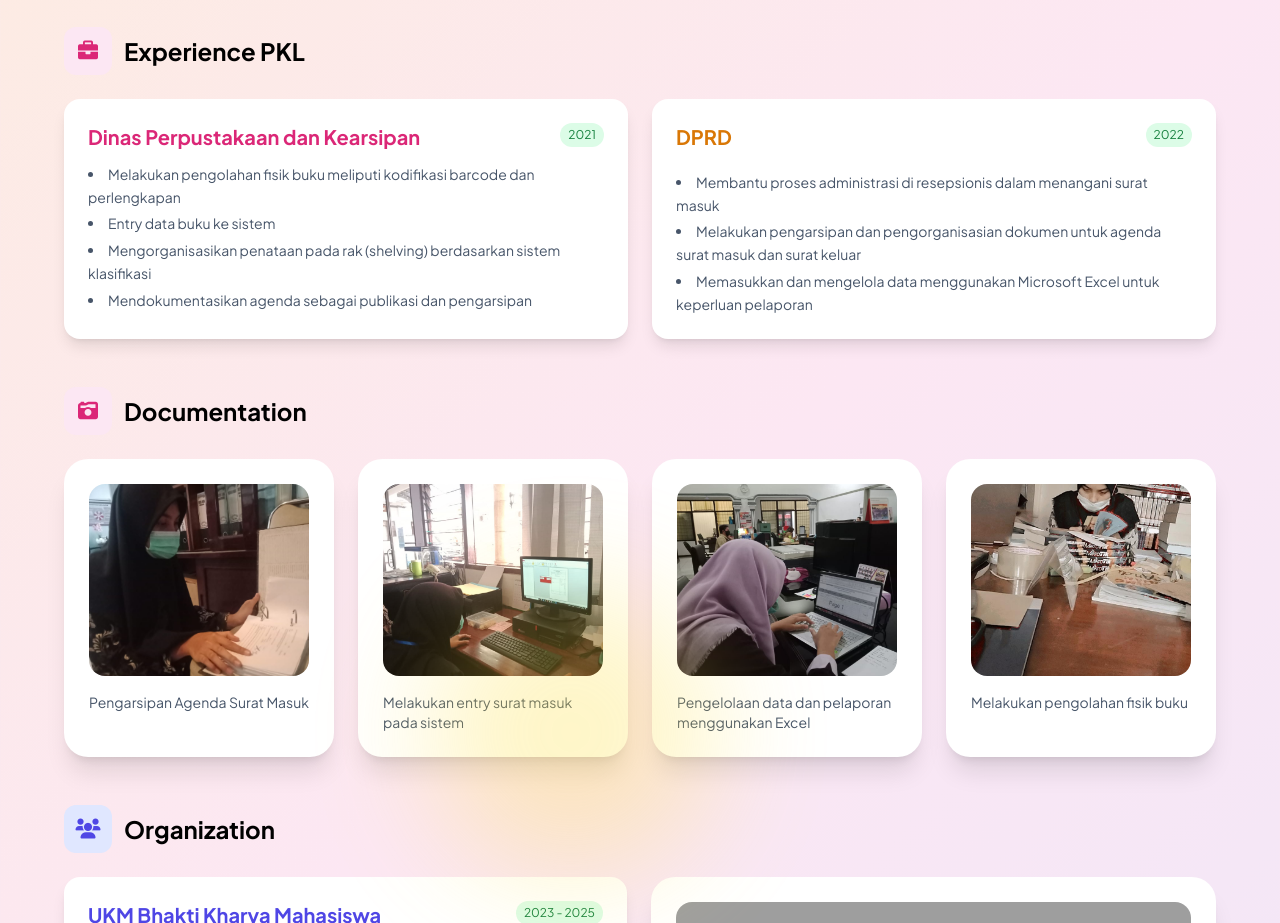
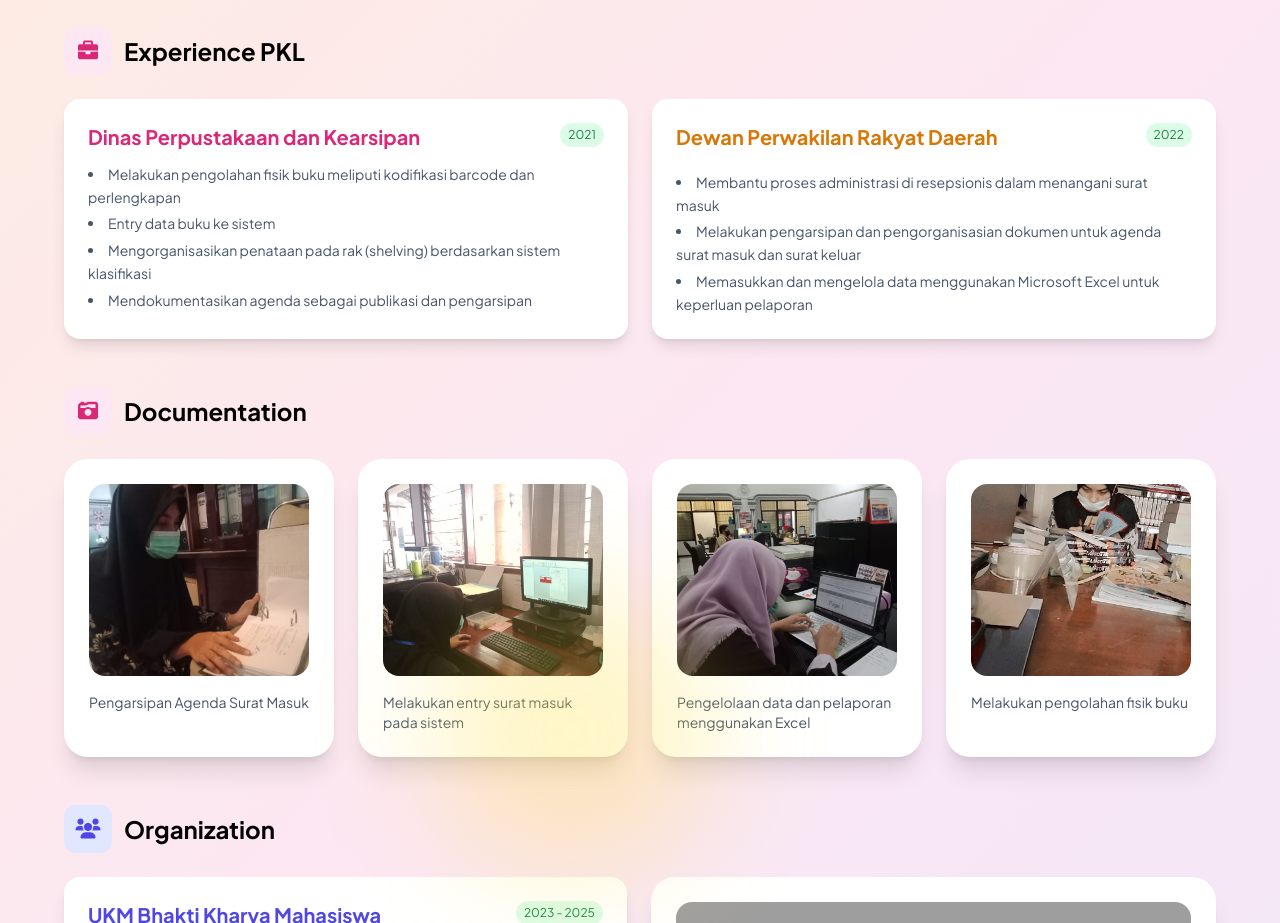
Before and after one commit to Alvichoirinn/portfolio, a plain HTML site: page index.html in a window 1280 px wide. Shown: the part 2280-3203 px from the top of the page. Drawn offline with nearby package versions, Linux system fonts and the light colour scheme; grey boxes are pictures that could not be loaded.

Commit message:
Update index

```diff
--- a/index.html
+++ b/index.html
@@ -464,7 +464,7 @@
 
                         <div class="bg-white rounded-2xl p-6 shadow-lg card-hover flex-1 min-w-0">
                             <div class="flex justify-between items-start mb-3">
-                                <h4 class="text-xl font-bold text-amber-600 mb-2">DPRD</h4>
+                                <h4 class="text-xl font-bold text-amber-600 mb-2">Dewan Perwakilan Rakyat Daerah</h4>
                                 <span class="text-xs bg-green-100 text-green-700 px-2 py-1 rounded-full">2022</span>
                             </div>
                             <ul class="list-disc list-inside text-slate-600 text-sm leading-relaxed space-y-1">
```
